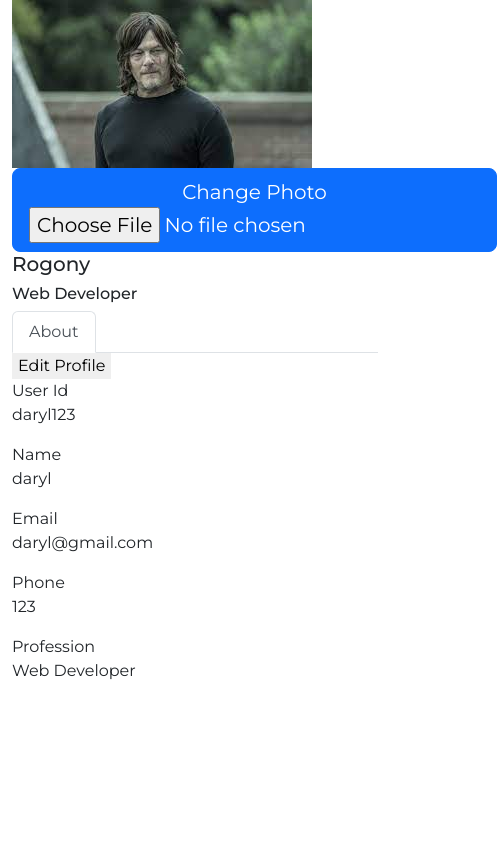
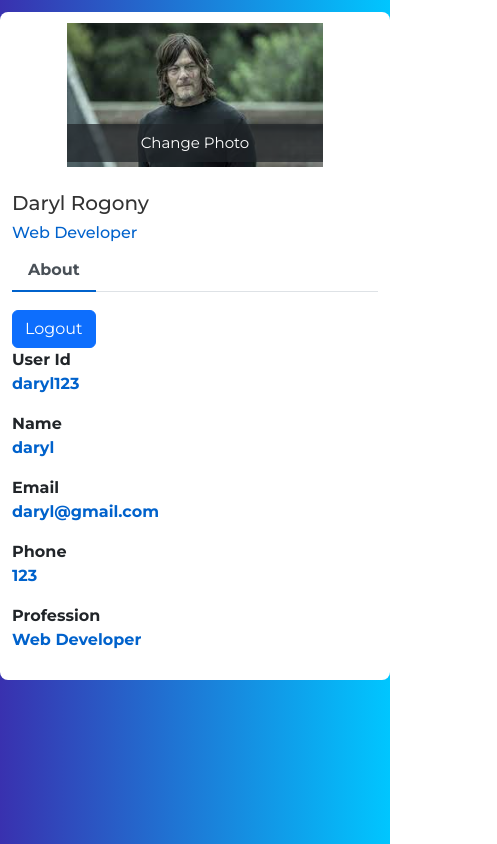
Before and after one commit to allanmauko/snitch-client, a Next.js app in the folder snitch-client/: page /userProfile in a window 390 px wide. Shown: the whole page, 497 px wide, since content can reach past the window. Built offline with nearby package versions, Linux system fonts and the light colour scheme.

Commit message:
FIt: update and add logout button

```diff
--- a/snitch-client/components/header/header.js
+++ b/snitch-client/components/header/header.js
@@ -36,9 +36,9 @@ const Header = () => {
                 <li className="nav-item">
                   <Link className="nav-link" href="./signup">Register</Link>
                 </li>
-                 {/* <li className="nav-item">
+                 <li className="nav-item">
                   <Link className="nav-link" href="./userProfile">MyProfile</Link>
-                </li> */}
+                </li>
               </ul>
             </div>
           </div>
--- a/snitch-client/pages/userProfile.js
+++ b/snitch-client/pages/userProfile.js
@@ -1,5 +1,5 @@
 
-export default function UserProfile() {
+export default function UserProfile({styles}) {
   return (
 <div class="container emp-profile">
             <form method="post">
@@ -16,7 +16,7 @@ export default function UserProfile() {
                     <div class="col-md-6">
                         <div class="profile-head">
                                     <h5>
-                                        Rogony
+                                         Daryl Rogony
                                     </h5>
                                     <h6>
                                         Web Developer
@@ -29,7 +29,8 @@ export default function UserProfile() {
                         </div>
                     </div>
                     <div class="col-md-2">
-                        <input type="submit" class="profile-edit-btn" name="btnAddMore" value="Edit Profile"/>
+                        <button type="button" class="btn btn-primary">Logout</button>
+                        {/* <input type="submit" class="profile-edit-btn" name="btnAddMore" value="Edit Profile"/> */}
                     </div>
                 </div>
                 <div class="row">
--- a/snitch-client/styles/globals.css
+++ b/snitch-client/styles/globals.css
@@ -445,4 +445,213 @@ button:hover {
         width: 100%;
         padding: 0 5px;
     }
+    body{
+    background: -webkit-linear-gradient(left, #3931af, #00c6ff);
 }
+.emp-profile{
+    padding: 3%;
+    margin-top: 3%;
+    margin-bottom: 3%;
+    border-radius: 0.5rem;
+    background: #fff;
+}
+.profile-img{
+    text-align: center;
+}
+.profile-img img{
+    width: 70%;
+    height: 100%;
+}
+.profile-img .file {
+    position: relative;
+    overflow: hidden;
+    margin-top: -20%;
+    width: 70%;
+    border: none;
+    border-radius: 0;
+    font-size: 15px;
+    background: #212529b8;
+}
+.profile-img .file input {
+    position: absolute;
+    opacity: 0;
+    right: 0;
+    top: 0;
+}
+.profile-head h5{
+    color: #333;
+}
+.profile-head h6{
+    color: #0062cc;
+}
+.profile-edit-btn{
+    border: none;
+    border-radius: 1.5rem;
+    width: 70%;
+    padding: 2%;
+    font-weight: 600;
+    color: #6c757d;
+    cursor: pointer;
+}
+.proile-rating{
+    font-size: 12px;
+    color: #818182;
+    margin-top: 5%;
+}
+.proile-rating span{
+    color: #495057;
+    font-size: 15px;
+    font-weight: 600;
+}
+.profile-head .nav-tabs{
+    margin-bottom:5%;
+}
+.profile-head .nav-tabs .nav-link{
+    font-weight:600;
+    border: none;
+}
+.profile-head .nav-tabs .nav-link.active{
+    border: none;
+    border-bottom:2px solid #0062cc;
+}
+.profile-work{
+    padding: 14%;
+    margin-top: -15%;
+}
+.profile-work p{
+    font-size: 12px;
+    color: #818182;
+    font-weight: 600;
+    margin-top: 10%;
+}
+.profile-work a{
+    text-decoration: none;
+    color: #495057;
+    font-weight: 600;
+    font-size: 14px;
+}
+.profile-work ul{
+    list-style: none;
+}
+.profile-tab label{
+    font-weight: 600;
+}
+.profile-tab p{
+    font-weight: 600;
+    color: #0062cc;
+}
+body {
+    background: -webkit-linear-gradient(left, #3931af, #00c6ff);
+}
+
+.emp-profile {
+    padding: 3%;
+    margin-top: 3%;
+    margin-bottom: 3%;
+    border-radius: 0.5rem;
+    background: #fff;
+}
+
+.profile-img {
+    text-align: center;
+}
+
+.profile-img img {
+    width: 70%;
+    height: 100%;
+}
+
+.profile-img .file {
+    position: relative;
+    overflow: hidden;
+    margin-top: -20%;
+    width: 70%;
+    border: none;
+    border-radius: 0;
+    font-size: 15px;
+    background: #212529b8;
+}
+
+.profile-img .file input {
+    position: absolute;
+    opacity: 0;
+    right: 0;
+    top: 0;
+}
+
+.profile-head h5 {
+    color: #333;
+}
+
+.profile-head h6 {
+    color: #0062cc;
+}
+
+.profile-edit-btn {
+    border: none;
+    border-radius: 1.5rem;
+    width: 70%;
+    padding: 2%;
+    font-weight: 600;
+    color: #6c757d;
+    cursor: pointer;
+}
+
+.proile-rating {
+    font-size: 12px;
+    color: #818182;
+    margin-top: 5%;
+}
+
+.proile-rating span {
+    color: #495057;
+    font-size: 15px;
+    font-weight: 600;
+}
+
+.profile-head .nav-tabs {
+    margin-bottom: 5%;
+}
+
+.profile-head .nav-tabs .nav-link {
+    font-weight: 600;
+    border: none;
+}
+
+.profile-head .nav-tabs .nav-link.active {
+    border: none;
+    border-bottom: 2px solid #0062cc;
+}
+
+.profile-work {
+    padding: 14%;
+    margin-top: -15%;
+}
+
+.profile-work p {
+    font-size: 12px;
+    color: #818182;
+    font-weight: 600;
+    margin-top: 10%;
+}
+
+.profile-work a {
+    text-decoration: none;
+    color: #495057;
+    font-weight: 600;
+    font-size: 14px;
+}
+
+.profile-work ul {
+    list-style: none;
+}
+
+.profile-tab label {
+    font-weight: 600;
+}
+
+.profile-tab p {
+    font-weight: 600;
+    color: #0062cc;
+}
+}
```
Also changed, not shown: snitch-client/styles/Profile.module.css (added).
